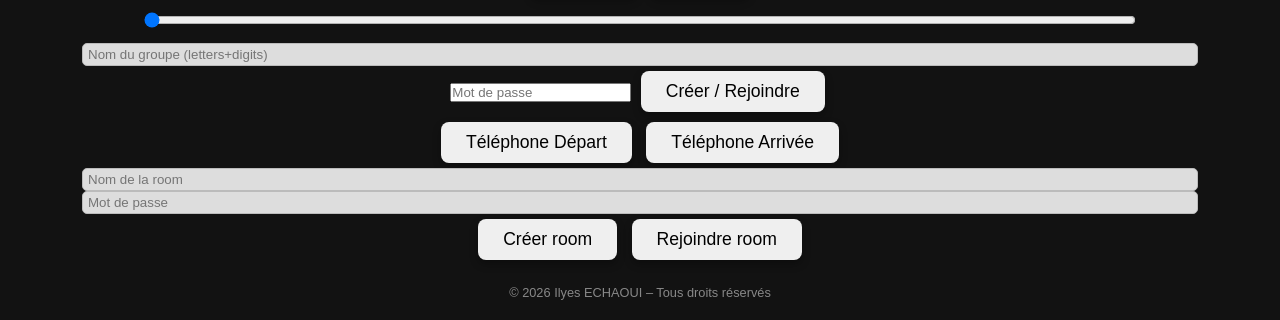
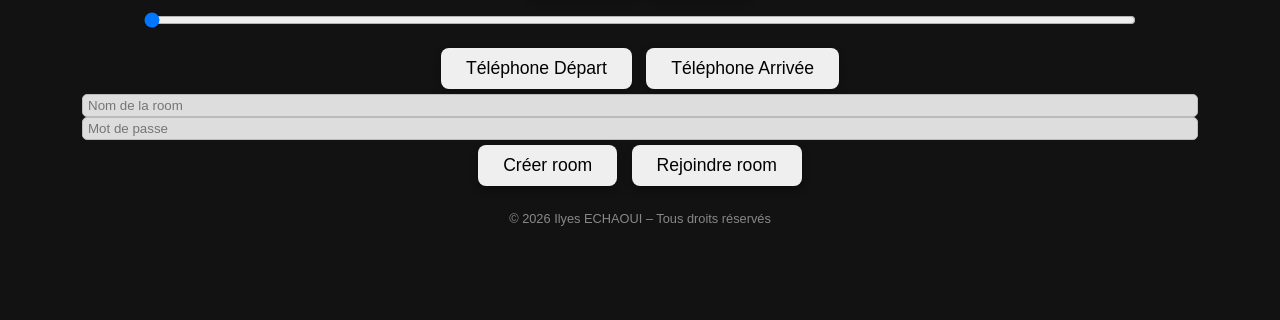
Before and after one commit to Oxyles1804/Krono, a plain HTML site: page index.html in a window 1280 px wide. Shown: the part 490-810 px from the top of the page. Drawn offline with Linux system fonts and the light colour scheme.

Commit message:
Update index.html modif bouton

```diff
--- a/index.html
+++ b/index.html
@@ -40,11 +40,6 @@ Version : 1.0
   </div>
 </div>
 
-<div id="roomSelect">
-  <input type="text" id="roomName" placeholder="Nom du groupe (letters+digits)">
-  <input type="password" id="roomPassword" placeholder="Mot de passe">
-  <button id="createRoom">Créer / Rejoindre</button>
-</div>
 
 <div id="roleSelect">
   <button id="roleDepart">Téléphone Départ</button>
```
